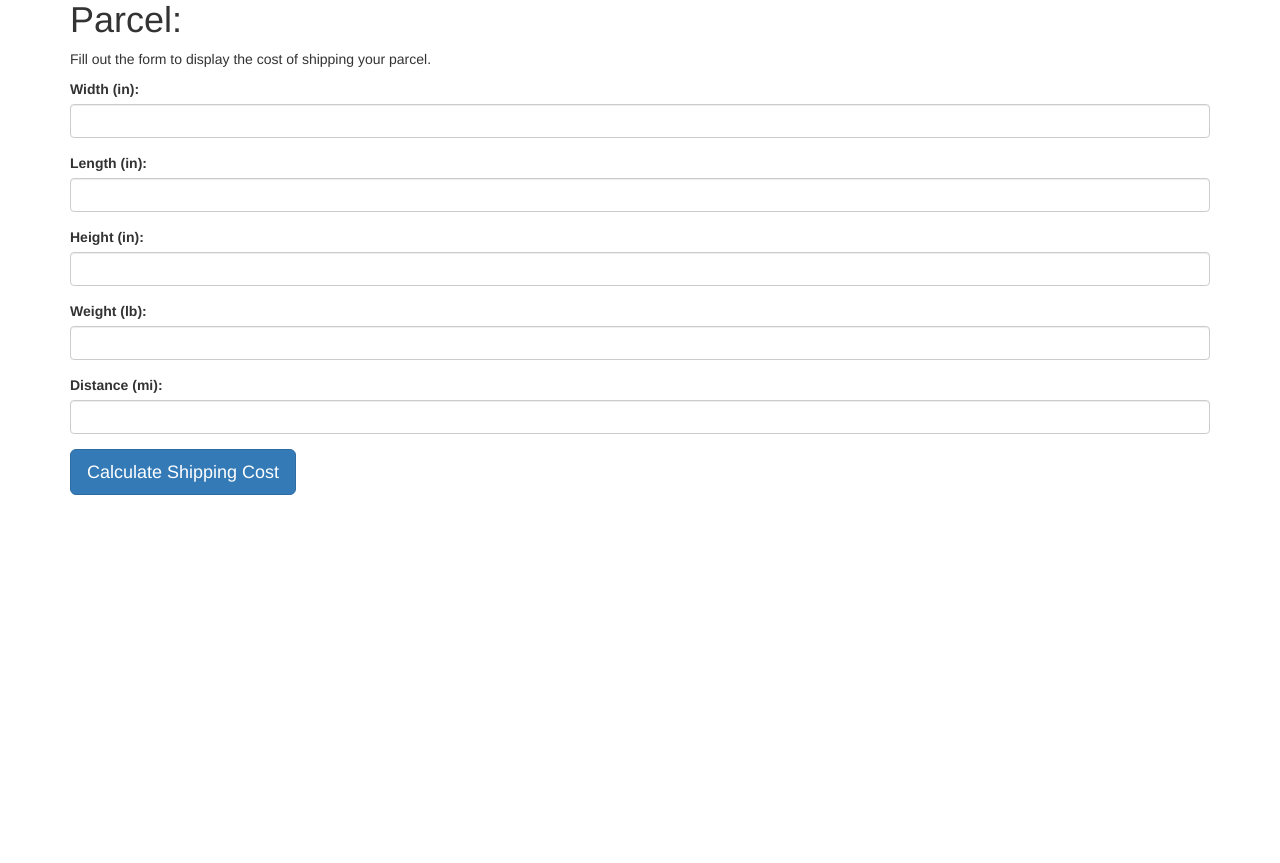
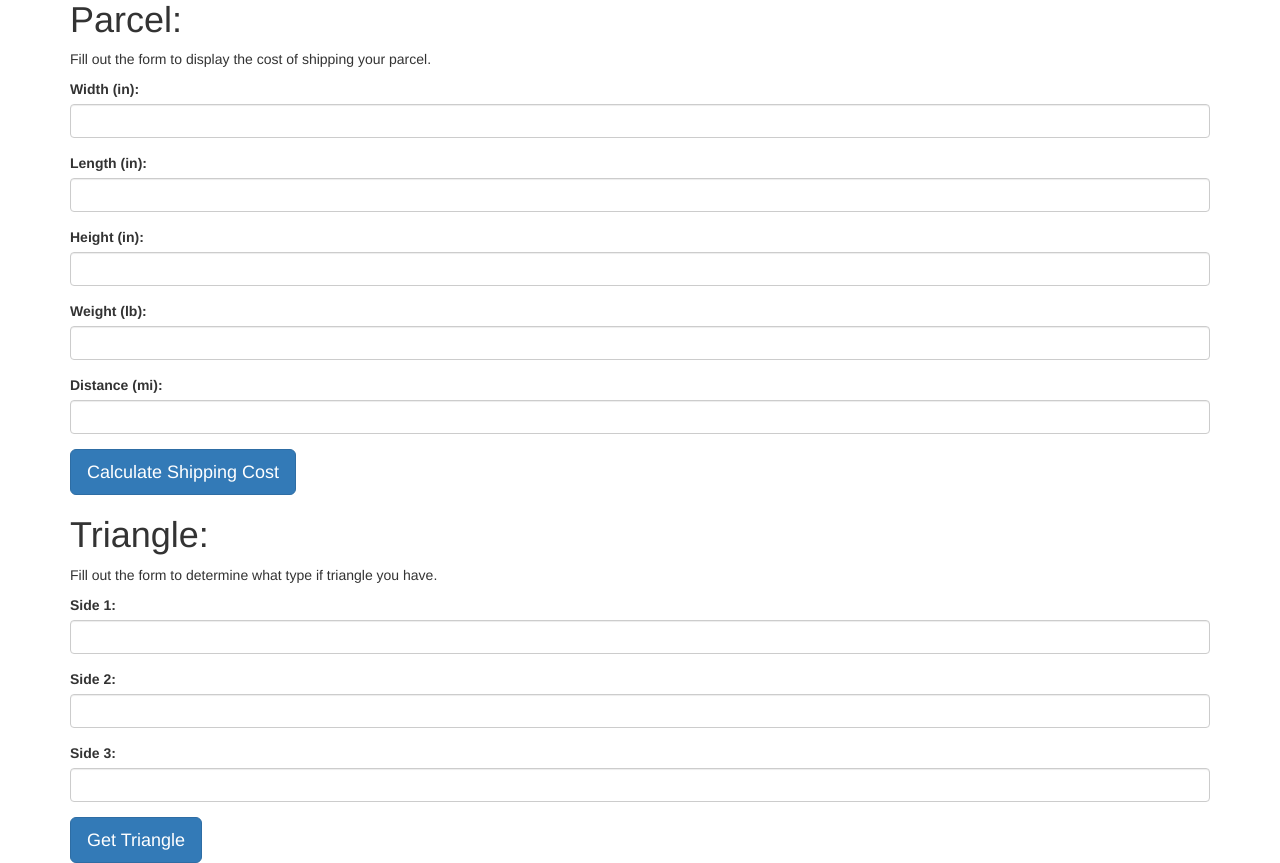
Before and after one commit to atrotter0/php-basics-phase2, a PHP site: page / in a window 1280 px wide. Shown: the part 314-1177 px from the top of the page. Before the commit the page ends 809 px from the top, so only its background shows below. Run offline with PHP 8.4, Linux system fonts and the light colour scheme.

```diff
--- a/oop/index.php
+++ b/oop/index.php
@@ -46,6 +46,23 @@
       </div>
       <button type="submit" class="btn btn-lg btn-primary">Calculate Shipping Cost</button>
     </form>
+    <form action="triangle_results.php">
+      <h1>Triangle:</h1>
+      <p>Fill out the form to determine what type if triangle you have.</p>
+      <div class="form-group">
+        <label for="side1">Side 1:</label>
+        <input type="number" name="side1" class="form-control">
+      </div>
+      <div class="form-group">
+        <label for="side2">Side 2:</label>
+        <input type="number" name="side2" class="form-control">
+      </div>
+      <div class="form-group">
+        <label for="side3">Side 3:</label>
+        <input type="number" name="side3" class="form-control">
+      </div>
+      <button type="submit" class="btn btn-lg btn-primary">Get Triangle</button>
+    </form>
   </div>
 </body>
 </html>
```
Also changed, not shown: oop/triangle_results.php (added, +33 -0 lines).
